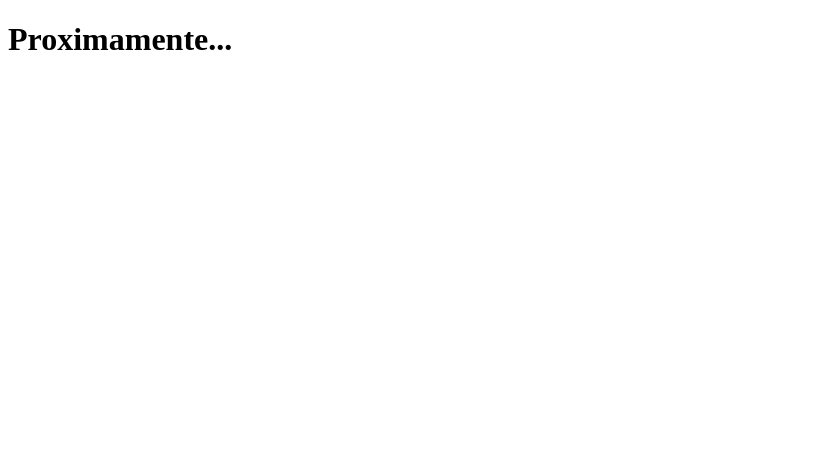
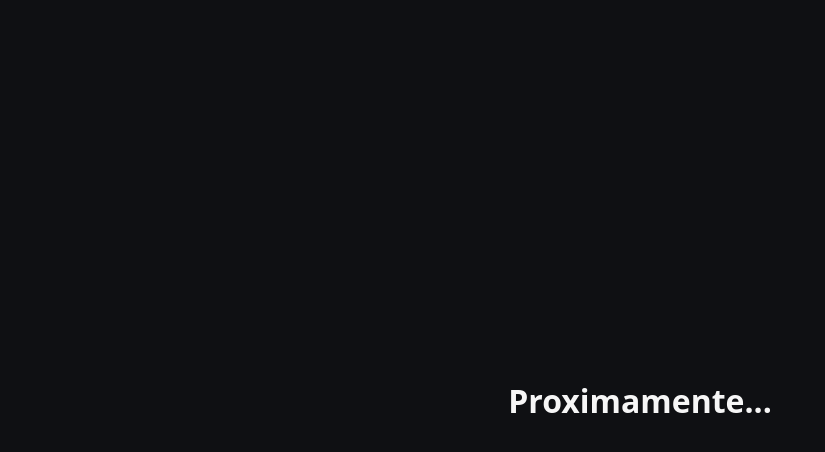
Before and after one commit to VikusS3/Eliminatorias-Mundial-2026, a website: page src/pages/acerca.html in a window 1280 px wide. Shown: the whole page, without its empty margins (0-825 px from the left). Drawn offline with Linux system fonts and the light colour scheme; the site is published under a folder, as on GitHub Pages, so addresses that start at the root find nothing.

Commit message:
fix link for style

```diff
--- a/src/pages/acerca.html
+++ b/src/pages/acerca.html
@@ -3,7 +3,7 @@
 <head>
     <meta charset="UTF-8">
     <meta name="viewport" content="width=device-width, initial-scale=1.0">
-    <link rel="stylesheet" href="/src/assets/css/style.css">
+    <link rel="stylesheet" href="../assets/css/style.css">
     <title>Acerca de Conmebol</title>
 </head>
 <body>
```
